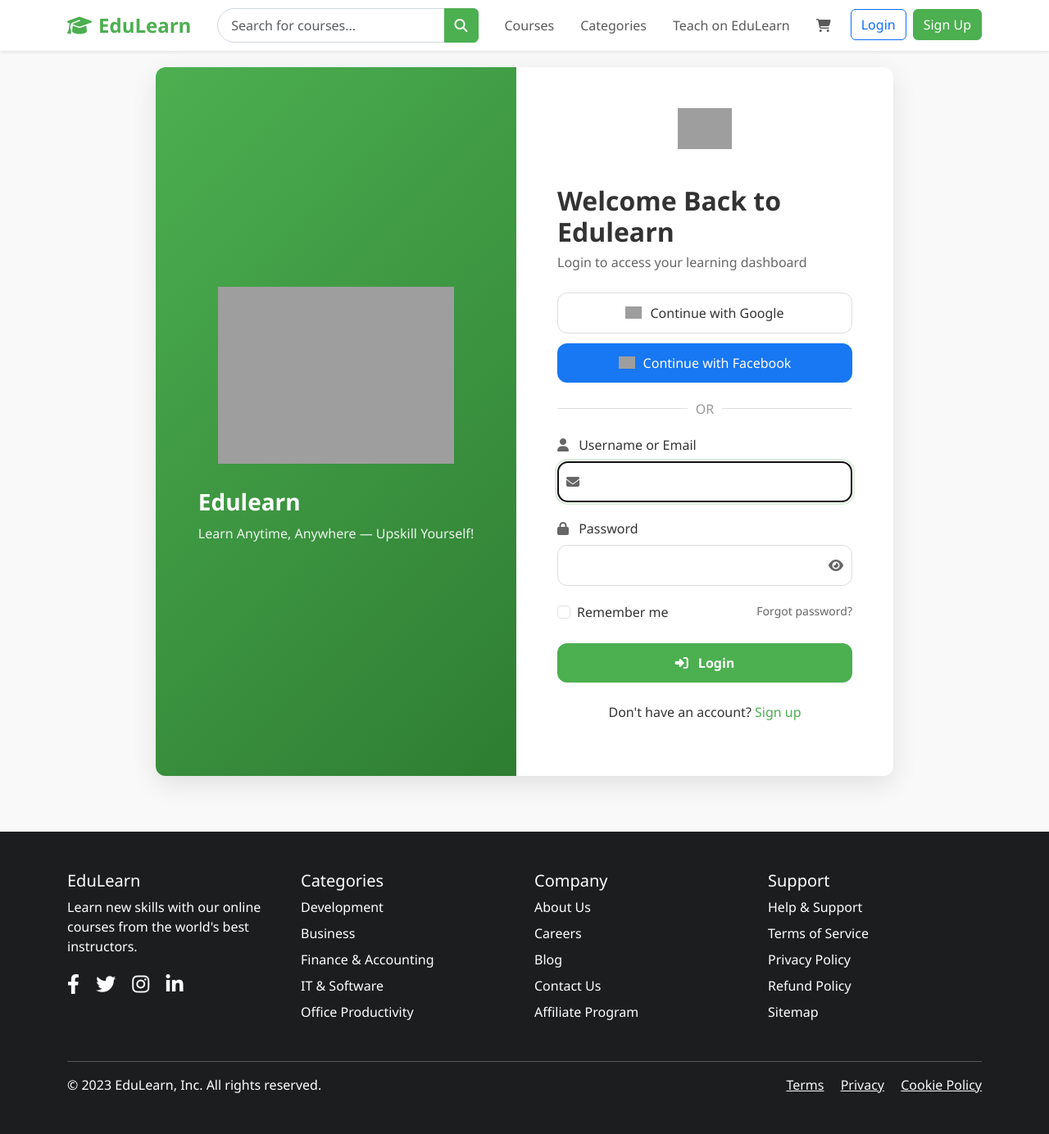
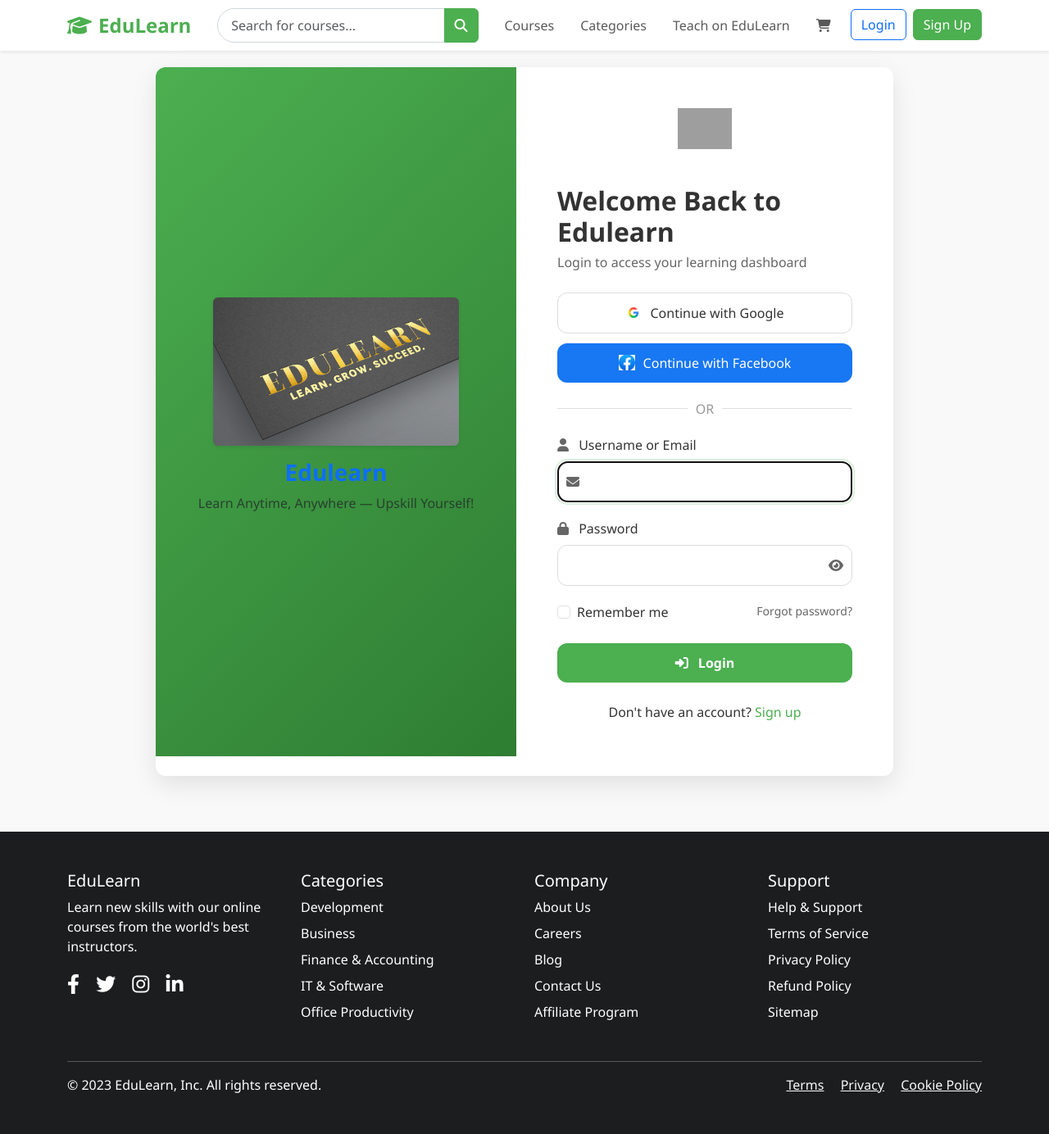
Before and after one commit to SHAHSULTANS/Edulearn, a Django app: page /user/login/ in a window 1280 px wide. Shown: the whole page at 82% size. Run offline with Django 5.2, Linux system fonts and the light colour scheme; grey boxes are pictures that could not be loaded.

Commit message:
add static file in users app with google, facebook with edulearn icon.

```diff
--- a/users/templates/users/login.html
+++ b/users/templates/users/login.html
@@ -2,15 +2,16 @@
 <div class="login-container">
   <div class="login-card">
     <!-- Left Illustration -->
-    <div class="login-illustration">
+    <div class="login-illustration text-center mb-4">
       <img
-        src="{% static 'images/edulearn-illustration.svg' %}"
+        src="{% static 'loginimage/Edulearn.png' %}"
         alt="Edulearn"
-        class="illustration-img"
+        class="img-fluid rounded shadow-sm"
+        style="max-width: 300px"
       />
-      <div class="illustration-text">
-        <h3>Edulearn</h3>
-        <p>Learn Anytime, Anywhere — Upskill Yourself!</p>
+      <div class="mt-3">
+        <h3 class="fw-bold text-primary">Edulearn</h3>
+        <p class="text-muted">Learn Anytime, Anywhere — Upskill Yourself!</p>
       </div>
     </div>
 
@@ -18,7 +19,7 @@
     <div class="login-form">
       <div class="text-center mb-4">
         <img
-          src="{% static 'images/edulearn-logo.png' %}"
+          src="{% static 'edulear1n.svg' %}"
           alt="Edulearn Logo"
           class="login-logo"
         />
@@ -30,11 +31,11 @@
       <!-- Social Login -->
       <div class="social-login">
         <a href="#" class="social-btn google-btn">
-          <img src="{% static 'images/google-icon.svg' %}" alt="Google" />
-          Continue with Google
+          <img src="{% static "google.jpg" %}" alt="Google" /> Continue with
+          Google
         </a>
         <a href="#" class="social-btn facebook-btn">
-          <img src="{% static 'images/facebook-icon.svg' %}" alt="Facebook" />
+          <img src="{% static 'facebook.jpg' %}" alt="Facebook" />
           Continue with Facebook
         </a>
       </div>
```
Also changed, not shown: users/static/edulearn.svg (added), users/static/facebook.jpg (added), users/static/google.jpg (added), users/static/loginimage/Edulearn.png (added).
